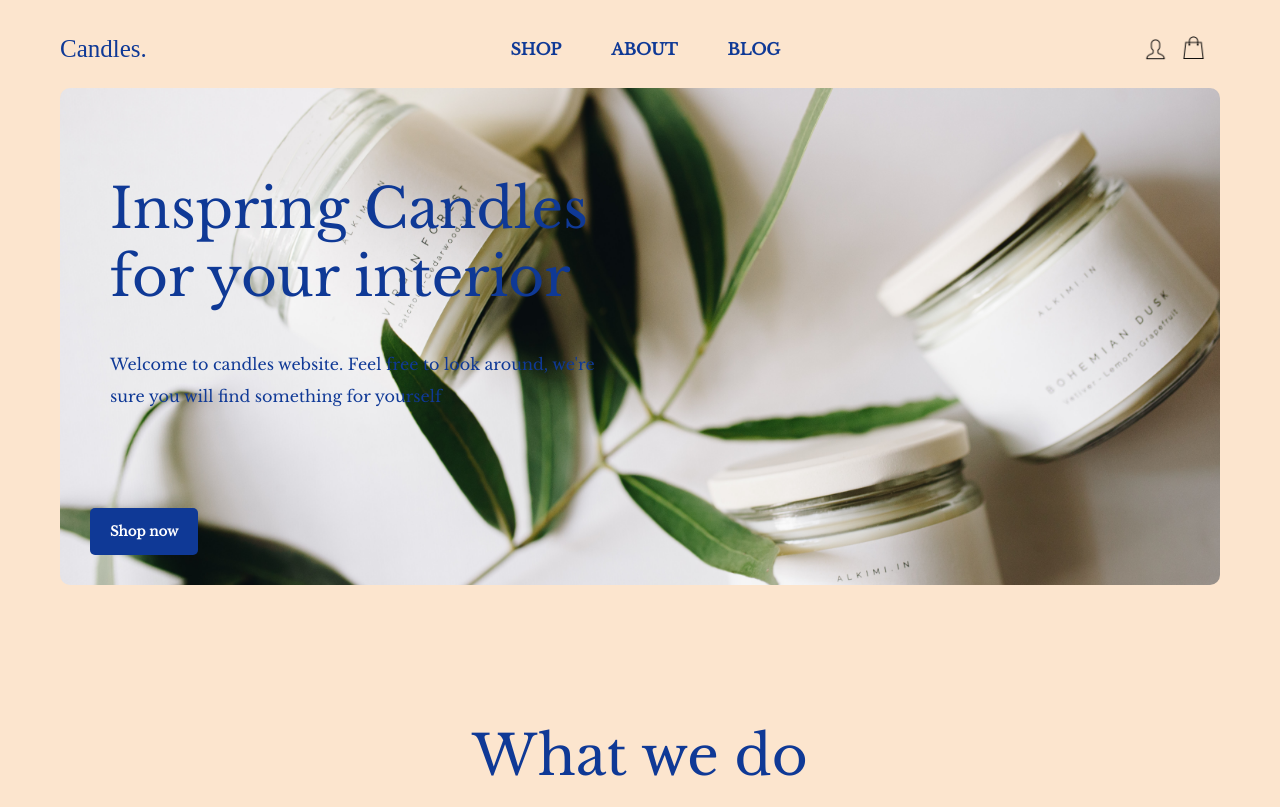
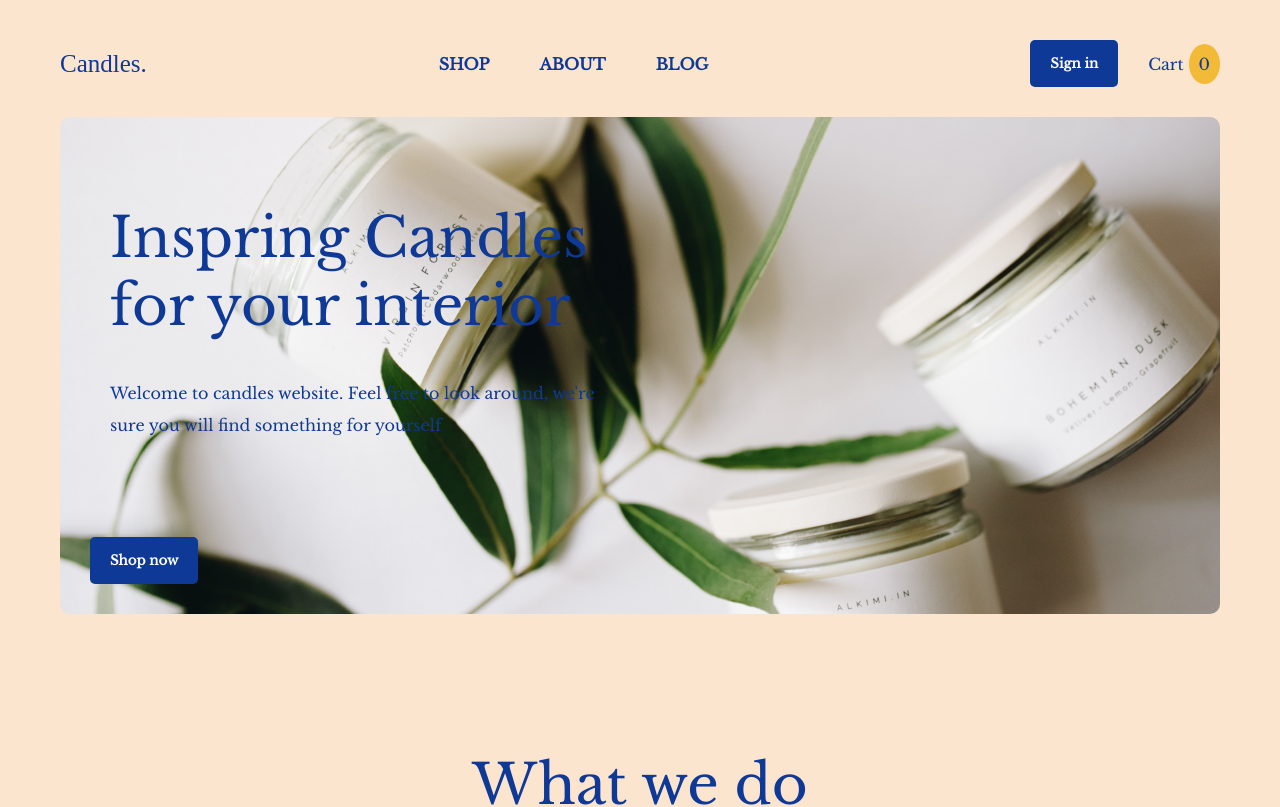
Before and after one commit to magpe30/ecommerce_app, a React (Create React App) app in the folder candles_react/: page / in a window 1280 px wide. Shown: the top 807 px of the page. Built offline with nearby package versions, Linux system fonts and the light colour scheme; a web font is replaced by a local one.

Commit message:
refactor: refactor header & add loader to Product

```diff
--- a/candles_react/src/components/Header/Header.jsx
+++ b/candles_react/src/components/Header/Header.jsx
@@ -41,8 +41,11 @@ const Header = () => {
               <Link href="/blog">BLOG</Link>
               </div>
               <div className={styles.cart}>
-                <img src="icon-customer.png" alt="shopping cart"/>
-                <img src="icon-bag.png" alt="shopping cart" className={styles.shopping}/>
+                <button>Sign in</button>
+                <div className={styles.bag}>
+                  <p>Cart</p>
+                  <span>0</span>
+                </div>
               </div>
             </>
         }
--- a/candles_react/src/components/Header/Menu/Menu.jsx
+++ b/candles_react/src/components/Header/Menu/Menu.jsx
@@ -10,8 +10,11 @@ const Menu = () => {
               <Link href="/blog" className={styles.link}>BLOG</Link>
             </div>
             <div className={styles.cart}>
-              <img src="icon-customer.png" alt="shopping cart"/>
-              <img src="icon-bag.png" alt="shopping cart" className={styles.cart}/>
+              <button>Sign in</button>
+              <div className={styles.bag}>
+                <p>Cart</p>
+                <span>0</span>
+              </div>
             </div>
         </div>
     )
--- a/candles_react/src/components/Header/Menu/menu.module.scss
+++ b/candles_react/src/components/Header/Menu/menu.module.scss
@@ -1,9 +1,12 @@
+@import '../../../mixins.scss';
+
 .expandable {
     position: absolute;
     background: #FCE5CE;
     width: 100%;
     text-align: center;
-    padding: 15px 0;
+    padding: 15px 20px;
+    left:0;
 
     .routes {
         display: flex;
@@ -12,7 +15,7 @@
 
         .link {
             text-decoration: none;
-            margin-bottom: 15px;
+            margin-bottom: 25px;
             color: #0F3996;
             font-weight: 500;
         }
@@ -22,12 +25,24 @@
         }
     }
 
-    img {
-        width: 25px;
-        margin: 0 15px;
-    }
+    .cart {
+        display: flex;
+        justify-content: center;
 
-    .cart {
-        margin: 2px 15px;
+        button {
+            @include button-primary;
+        }
+
+        .bag {
+            display: flex;
+            align-items: center;
+
+            span {
+                margin-left: 5px;
+                background-color:#F2BA37;
+                padding: 10px 10px;
+                border-radius: 50%;
+            }
+        }
     }
 }
--- a/candles_react/src/components/Header/header.module.scss
+++ b/candles_react/src/components/Header/header.module.scss
@@ -1,3 +1,5 @@
+@import '../../mixins.scss';
+
 .header {
     background: #FCE5CE;
     display: flex;
@@ -37,14 +39,22 @@
     }
 
     .cart {
+        display: flex;
 
-        img{
-            width: 23px;
-            cursor:pointer;
+        button {
+            @include button-primary;
         }
 
-        .shopping {
-            margin: 2px 15px;
+        .bag {
+            display: flex;
+            align-items: center;
+
+            span {
+                margin-left: 5px;
+                background-color:#F2BA37;
+                padding: 10px 10px;
+                border-radius: 50%;
+            }
         }
     }
 }
--- a/candles_react/src/components/Product/Product.jsx
+++ b/candles_react/src/components/Product/Product.jsx
@@ -30,7 +30,9 @@ const Product = () => {
       getProduct();
     },[]);
 
-
+    if(isLoading) {
+        return <Loader />
+    }
 
     return (
         <div className={styles.product}>
@@ -50,7 +52,7 @@ const Product = () => {
                         <form>
                            <input
                             type={"number"}
-                            pattern={"^[0-9]+$"}
+                            pattern="^[0-9]+$"
                             inputMode={"numeric"}
                             min={1}
                             placeholder={1}
```
